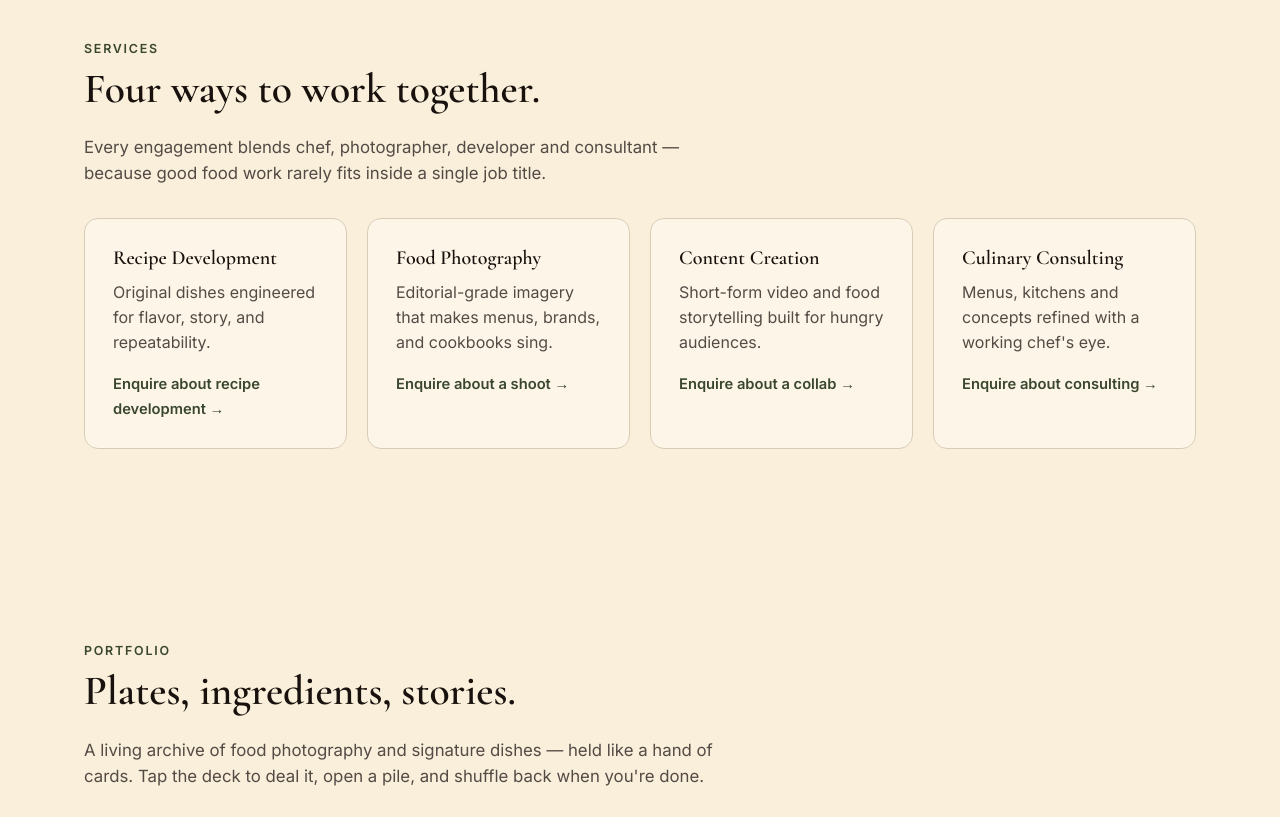
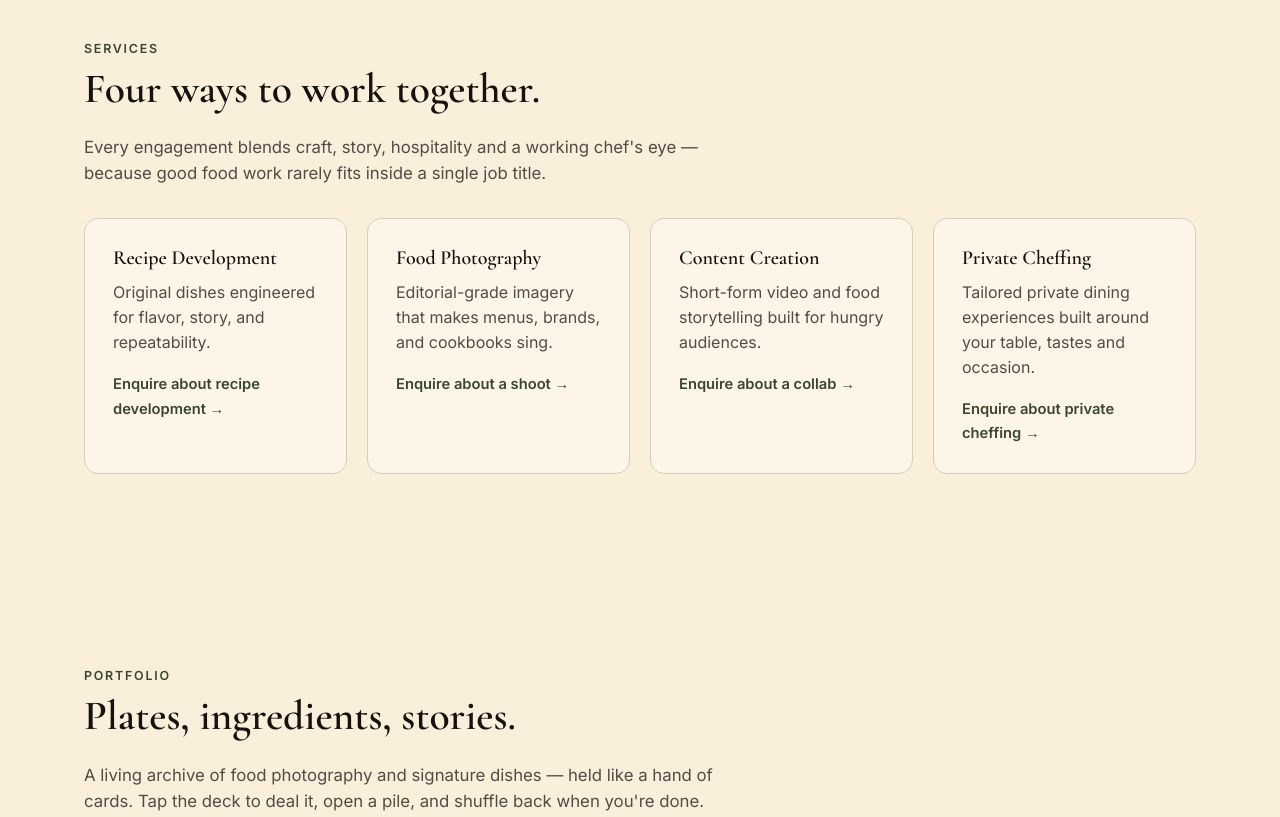
Before and after one commit to Mundiaa/Chef, a website built with Vite: page index.html in a window 1280 px wide. Shown: the part 1740-2557 px from the top of the page. Built offline with nearby package versions, Linux system fonts and the light colour scheme; grey boxes are pictures that could not be loaded; a web font is replaced by a local one.

Commit message:
consulting >>  private cheffing

```diff
--- a/JS/deck-gallery.js
+++ b/JS/deck-gallery.js
@@ -68,7 +68,7 @@
       note: "The dining room gets the applause, but 5 a.m. at the market and the hiss of the first pan — that is where the real cooking happens.",
       media: [
         { type: "photo", src: "Assets/In the kitchen.jpeg", alt: "Chef Melvin at his station during service" },
-        { type: "photo", src: "Assets/In the kitchen 01.jpeg", alt: "Chef Melvin, portrait in the kitchen" },
+        { type: "photo", src: "Assets/In-the-kitchen-01.jpeg", alt: "Chef Melvin, portrait in the kitchen" },
         { type: "photo", src: "Assets/19.jpg", alt: "Mise en place — potatoes, peppers, zucchini and cabbage" },
         { type: "photo", src: "Assets/20.jpeg", alt: "Okra stew simmering in the pot" },
         { type: "photo", src: "Assets/21.jpeg", alt: "Slow-cooked chicken curry in the chafing dish" },
--- a/index.html
+++ b/index.html
@@ -6,7 +6,7 @@
     <title>Chef Melvin Mushabe | Founder of MFAME Creations</title>
     <meta
       name="description"
-      content="Aspiring chef, food content creator, photographer, recipe developer and culinary consultant. Discover the work of Chef Melvin."
+      content="Aspiring chef, food content creator, photographer, recipe developer and private chef. Discover the work of Chef Melvin."
     />
     <meta
       property="og:title"
@@ -14,7 +14,7 @@
     />
     <meta
       property="og:description"
-      content="Aspiring chef, food content creator, photographer, recipe developer and culinary consultant."
+      content="Aspiring chef, food content creator, photographer, recipe developer and private chef."
     />
     <meta property="og:type" content="website" />
     <meta name="twitter:card" content="summary_large_image" />
@@ -88,8 +88,7 @@
           <p class="hero-tagline">Crafting flavors, creating memories.</p>
           <p class="hero-sub">
             An aspiring chef with a fluent hand across cuisines — a
-            photographer, recipe developer, content creator and culinary
-            consultant.
+            photographer, recipe developer, content creator and private cheffing.
           </p>
           <div class="hero-cta">
             <a class="btn btn-primary" href="#contact">Book Chef Melvin</a>
@@ -111,7 +110,7 @@
           <div class="about-media">
             <!-- Keep your image here -->
             <img
-              src="Assets/In the kitchen 01.jpeg"
+              src="Assets/In-the-kitchen-01.jpeg"
               alt="Chef Melvin Mushabe in the kitchen"
               width="640"
               height="800"
@@ -197,8 +196,7 @@
           <p class="eyebrow">Services</p>
           <h2>Four ways to work together.</h2>
           <p class="section-lede">
-            Every engagement blends chef, photographer, developer and consultant
-            — because good food work rarely fits inside a single job title.
+            Every engagement blends craft, story, hospitality and a working chef's eye — because good food work rarely fits inside a single job title.
           </p>
           <div class="service-grid">
             <article class="service-card">
@@ -225,11 +223,11 @@
               <a href="#contact">Enquire about a collab →</a>
             </article>
             <article class="service-card">
-              <h3>Culinary Consulting</h3>
+              <h3>Private Cheffing</h3>
               <p>
-                Menus, kitchens and concepts refined with a working chef's eye.
+                Tailored private dining experiences built around your table, tastes and occasion.
               </p>
-              <a href="#contact">Enquire about consulting →</a>
+              <a href="#contact">Enquire about private cheffing →</a>
             </article>
           </div>
         </div>
@@ -475,7 +473,7 @@
             <h2>Have a dish, a menu, a story to tell?</h2>
             <p class="section-lede">
               Recipe development, photography days, content collaborations and
-              consulting inquiries — all welcome.
+              private cheffing inquiries — all welcome.
             </p>
           </div>
           <a class="btn btn-primary" href="#contact">Start a conversation</a>
@@ -534,7 +532,7 @@
                 <option value="recipe-development">Recipe development</option>
                 <option value="food-photography">Food photography</option>
                 <option value="content-creation">Content creation</option>
-                <option value="culinary-consulting">Culinary consulting</option>
+                <option value="private-cheffing">Private cheffing</option>
               </select>
             </div>
 
```
Also changed, not shown: Assets/In-the-kitchen-01.jpeg (renamed from Assets/In the kitchen 01.jpeg).
